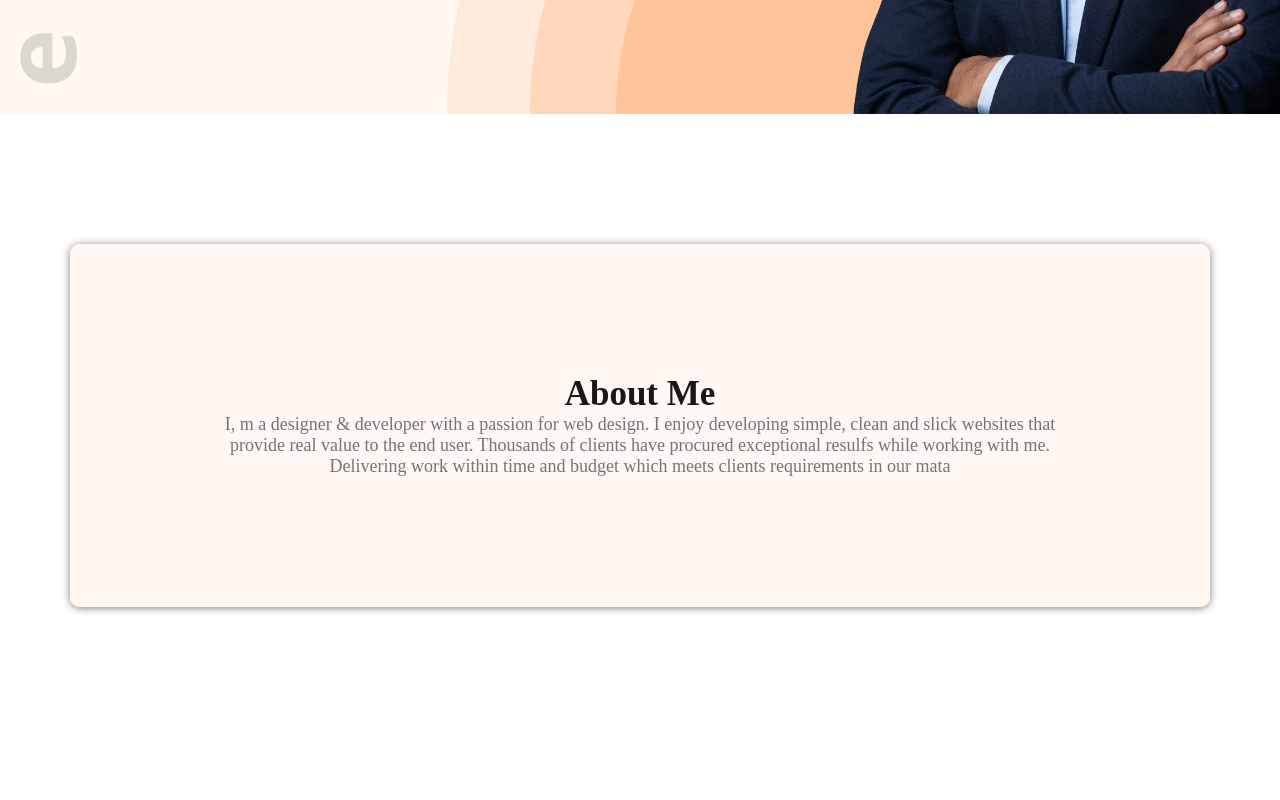
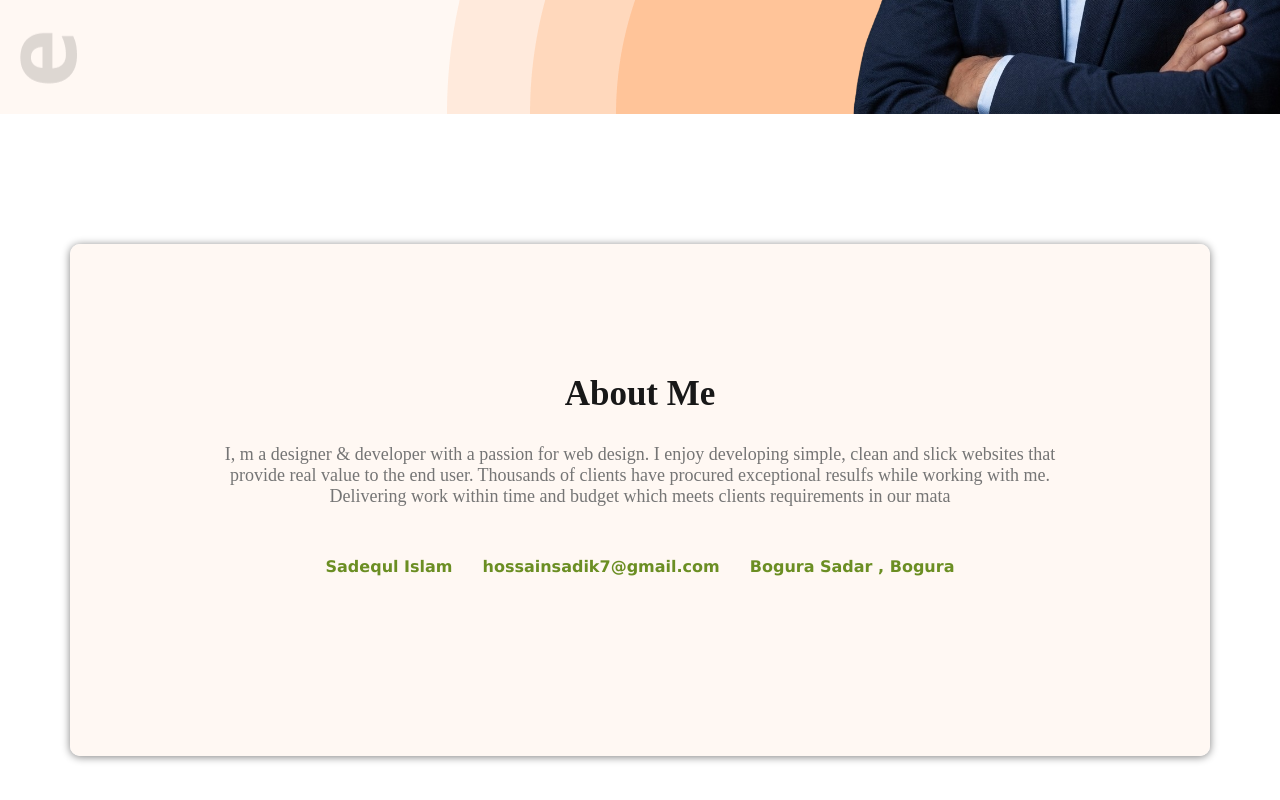
Before and after one commit to hossainsadik7/FreelancerSadik, a plain HTML site: page index.html in a window 1280 px wide. Shown: the part 577-1377 px from the top of the page. Before the commit the page ends 1284 px from the top, so only its background shows below. Drawn offline with nearby package versions, Linux system fonts and the light colour scheme.

Commit message:
add code

```diff
--- a/index.html
+++ b/index.html
@@ -36,6 +36,11 @@
             <p class="sectionDescription">
                 I, m a designer & developer with a passion for web design. I enjoy developing simple, clean and slick websites that provide real value to the end user. Thousands of clients have procured exceptional resulfs while working with me. Delivering work within time and budget which meets clients requirements in our mata
             </p>
+            <div class="aboutItems">
+                <div class="item">Sadequl Islam</div>
+                <div class="item">hossainsadik7@gmail.com</div>
+                <div class="item">Bogura Sadar , Bogura</div>
+            </div>
         </section>
     </main>
     <footer>
--- a/style/style.css
+++ b/style/style.css
@@ -108,3 +108,22 @@ main{
     padding: 130px 150px;
     text-align: center;
 }
+.sectionTitle{
+    margin-bottom: 30px;
+}
+.aboutItems{
+    display: flex;
+    gap: 30px;
+    justify-content: center;
+    margin: 50px 0;
+}
+.item{
+    font-family: verdana;
+    font-weight: bold;
+    color: olivedrab;
+
+
+}
+.item:hover{
+    color:orange;
+}
```
